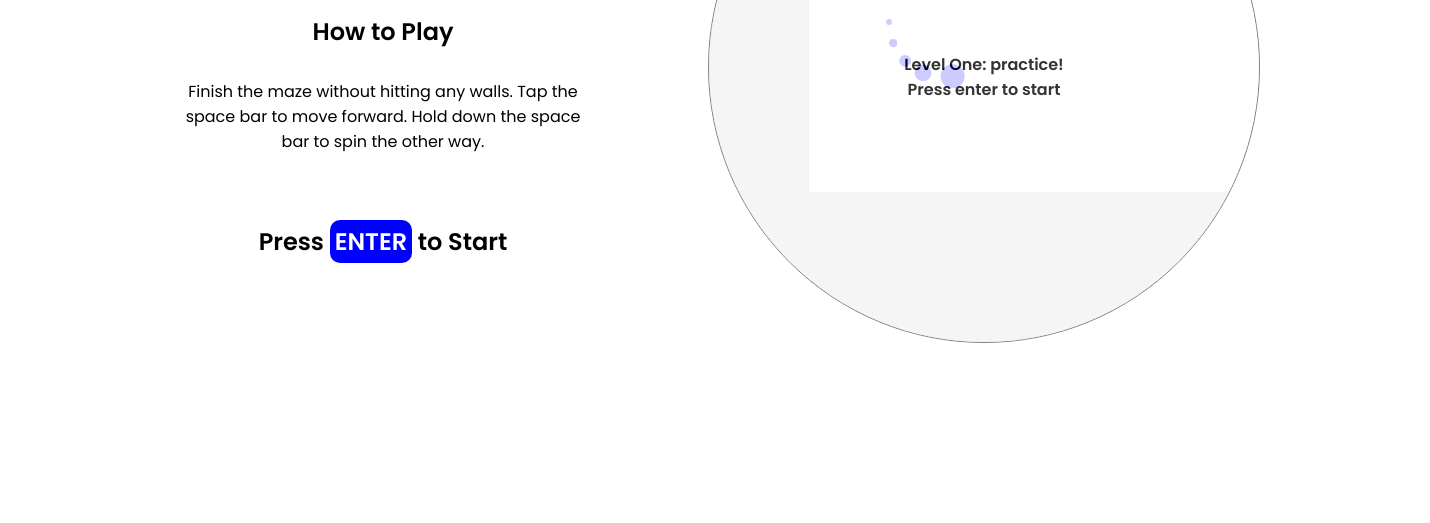
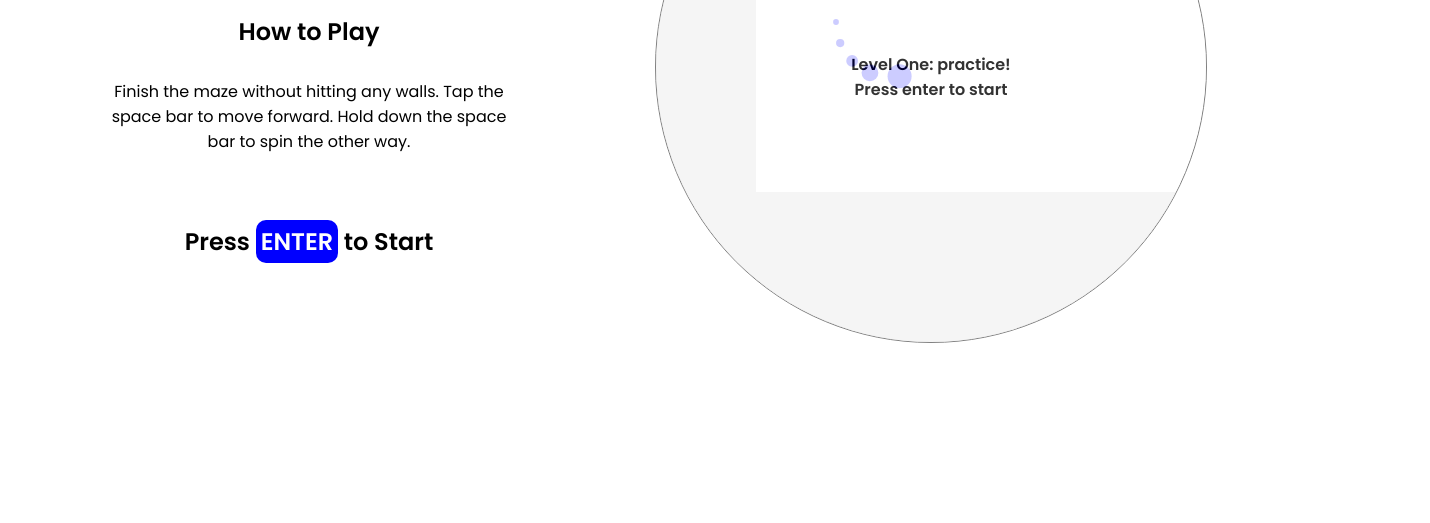
Before and after one commit to sisiyao/EscapeThroughSpace, a website built with webpack: page index.html in a window 1280 px wide. Shown: the part 277-800 px from the top of the page, 1430 px wide, since content can reach past the window. Built offline with nearby package versions, Linux system fonts and the light colour scheme.

Commit message:
fixed css

```diff
--- a/css/main.css
+++ b/css/main.css
@@ -34,20 +34,24 @@
   display: flex;
   flex-direction: row;
   position: relative;
+  width: 100%;
 }
 
 .game-text {
   display: flex;
   flex-direction: column;
-  padding-left: 95px;
+  padding: 0 30px;
+  width: 50%;
+  min-width: 400px;
 }
 
 .instructions {
-  min-width: 400px;
-  max-width: 400px;
   margin: 0 80px;
   text-align: center;
   font-family: 'Poppins', sans-serif;
+  min-width: 400px;
+  max-width: 400px;
+  margin: 0 auto;
 }
 
 .instructions > h2 {
@@ -96,6 +100,8 @@
 
 .wrapper-box {
   padding-right: 30px;
+  width: 50%;
+  margin: 0 auto;
 }
 
 .contact-links {
```
